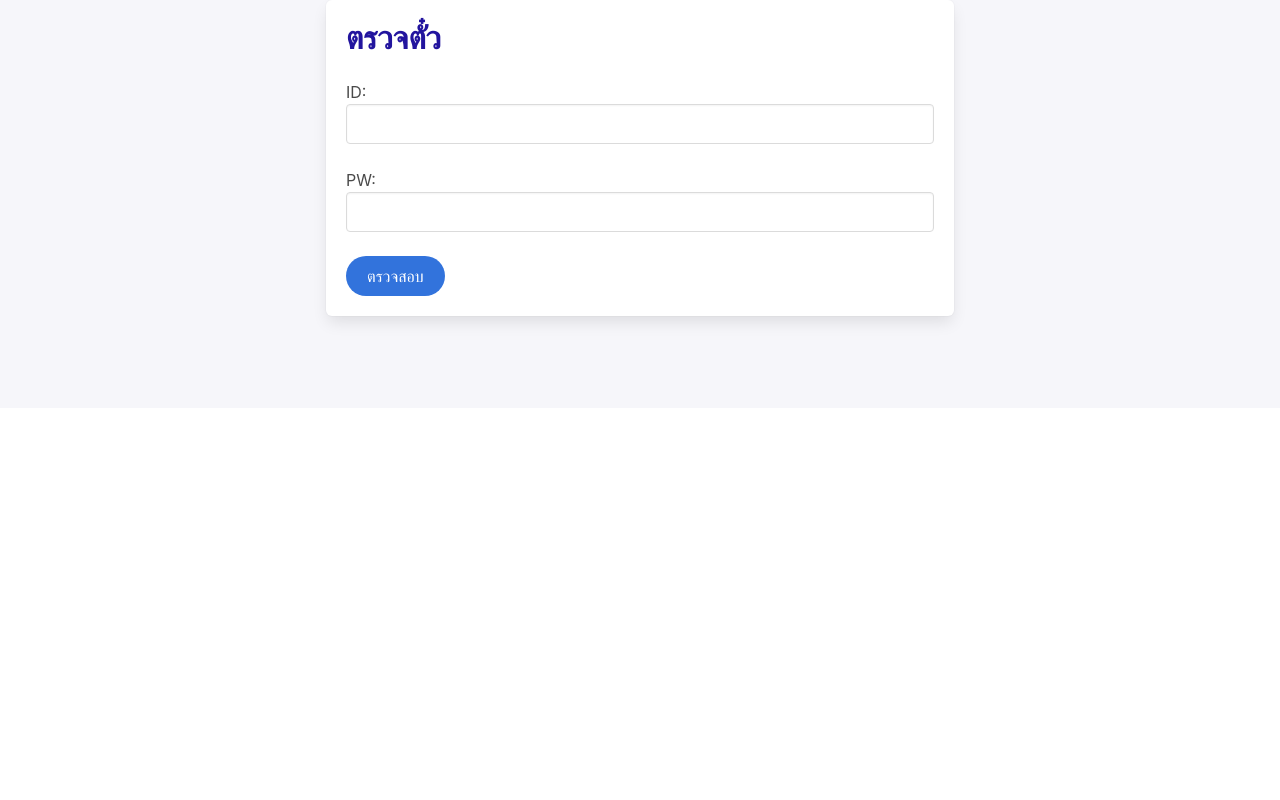
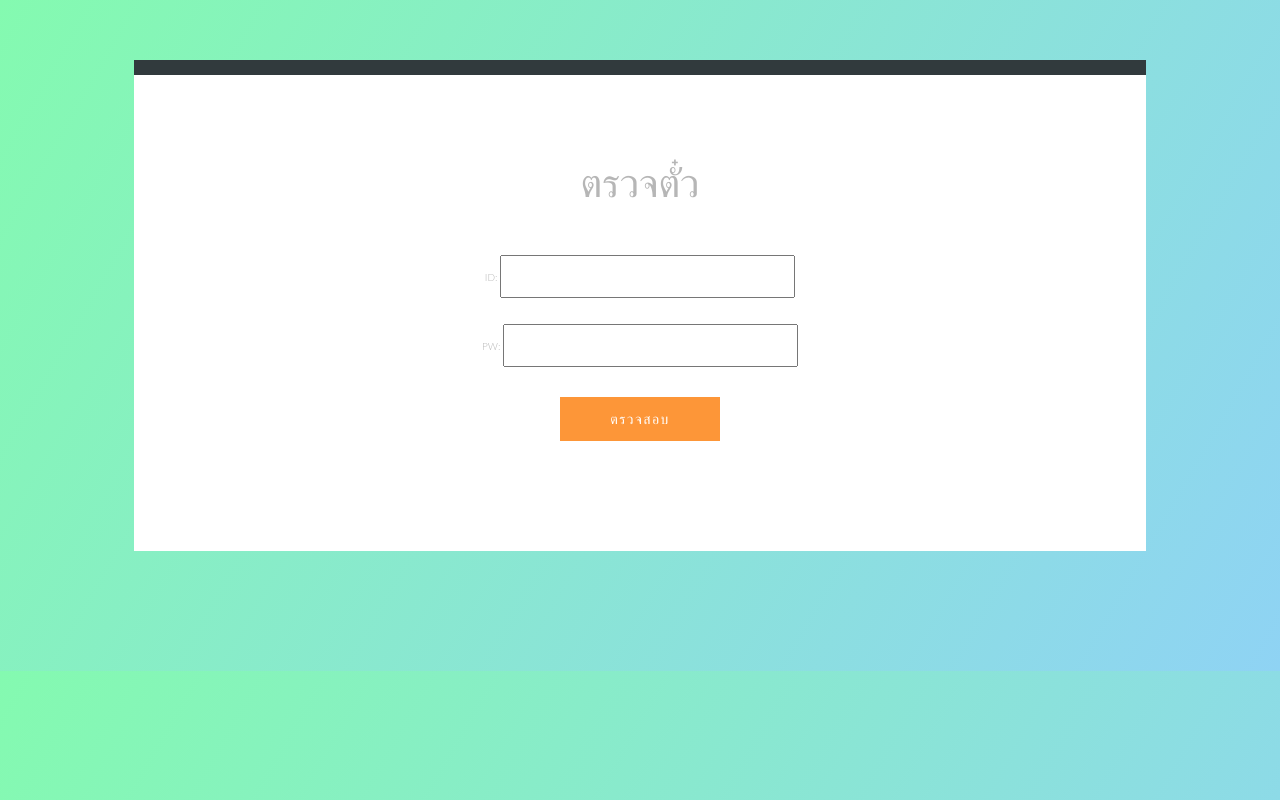
Before and after one commit to husna0112/train_ticket, a PHP site: page /check_reservation.php in a window 1280 px wide. Run offline with PHP 8.4, Linux system fonts and the light colour scheme.

Commit message:
Front end merge to back end 80% complete
- edit design front end 80% complete

```diff
--- a/Backend/check_reservation.php
+++ b/Backend/check_reservation.php
@@ -4,7 +4,7 @@
 <head>
 	<meta charset="utf-8">
 	<title></title>
-	<link rel="stylesheet" type="text/css" href="css/bulma.min.css">
+	<link rel="stylesheet" type="text/css" href="style.css">
 	<?php
 		$username = "root";
 		$password = "";
@@ -15,28 +15,14 @@
 </head>
 
 <body>
-	<div class="columns">
-		<div class="column is-3"></div>
-		<div class="column is-6">
-			<div class="container">
-				<div class="tile is-ancestor">
-					<div class="tile is-vertical is-parent">
-						<div class="tile is-child box">
-							<h1 class="title">ตรวจตั๋ว</h1>
-							<form method="post">
-								ID: <input class="input" type="text" name="randid"><br><br>
-								PW: <input class="input" type="password" name="randpw"><br><br>
-								<input class="button is-link is-rounded" type="submit" name="submit" value="ตรวจสอบ">
-							</form>
-						</div>
-					</div>
-				</div>
-			</div>
-		</div>
-	</div>
-	</div>
-
-
+	<section id="hire">
+		<h1 class="title">ตรวจตั๋ว</h1>
+		<form method="post">
+			<p>ID: <input class="input" type="text" name="randid"></p>
+			<p>PW: <input class="input" type="password" name="randpw"></p><br>
+			<input type="submit" name="submit" value="ตรวจสอบ">
+		</form>
+	</section>
 	<?php
 if (isset($_POST['submit'])) {
 		session_start();
--- /dev/null
+++ b/Backend/style.css
@@ -0,0 +1,163 @@
+body {
+  background: #84fab0;
+  background-image: linear-gradient(120deg, #84fab0 0%, #8fd3f4 100%);
+  font-size: 62.5%;
+  font-family: 'Lato', sans-serif;
+  font-weight: 300;
+  color: #B6B6B6;
+}
+body section {
+  background: white;
+  margin: 60px auto 120px;
+  border-top: 15px solid #313A3D;
+  text-align: center;
+  padding: 50px 0 110px;
+  width: 80%;
+  max-width: 1100px;
+}
+body section h1 {
+  margin-bottom: 40px;
+  font-size: 4em;
+  text-transform: uppercase;
+  font-family: 'Lato', sans-serif;
+  font-weight: 100;
+}
+
+form {
+  width: 58.3333333333%;
+  margin: 0 auto;
+}
+form .field {
+  width: 100%;
+  position: relative;
+  margin-bottom: 15px;
+}
+form .field label {
+  text-transform: uppercase;
+  position: absolute;
+  top: 0;
+  left: 0;
+  background: #313A3D;
+  width: 100%;
+  padding: 18px 0;
+  font-size: 1.45em;
+  letter-spacing: 0.075em;
+  -webkit-transition: all 333ms ease-in-out;
+  -moz-transition: all 333ms ease-in-out;
+  -o-transition: all 333ms ease-in-out;
+  -ms-transition: all 333ms ease-in-out;
+  transition: all 333ms ease-in-out;
+}
+form .field label + span {
+  font-family: 'SSStandard';
+  opacity: 0;
+  color: white;
+  display: block;
+  position: absolute;
+  top: 12px;
+  left: 7%;
+  font-size: 2.5em;
+  text-shadow: 1px 2px 0 #cd6302;
+  -webkit-transition: all 333ms ease-in-out;
+  -moz-transition: all 333ms ease-in-out;
+  -o-transition: all 333ms ease-in-out;
+  -ms-transition: all 333ms ease-in-out;
+  transition: all 333ms ease-in-out;
+}
+form .field input[type="text"],
+form .field textarea {
+  border: none;
+  background: #E8E9EA;
+  width: 80.5%;
+  margin: 0;
+  padding: 18px 0;
+  padding-left: 19.5%;
+  color: #313A3D;
+  font-size: 1.4em;
+  letter-spacing: 0.05em;
+  text-transform: uppercase;
+}
+form .field input[type="text"]#msg,
+form .field textarea#msg {
+  height: 18px;
+  resize: none;
+  -webkit-transition: all 333ms ease-in-out;
+  -moz-transition: all 333ms ease-in-out;
+  -o-transition: all 333ms ease-in-out;
+  -ms-transition: all 333ms ease-in-out;
+  transition: all 333ms ease-in-out;
+}
+form .field input[type="text"]:focus, form .field input[type="text"].focused,
+form .field textarea:focus,
+form .field textarea.focused {
+  outline: none;
+}
+form .field input[type="text"]:focus#msg, form .field input[type="text"].focused#msg,
+form .field textarea:focus#msg,
+form .field textarea.focused#msg {
+  padding-bottom: 150px;
+}
+form .field input[type="text"]:focus + label, form .field input[type="text"].focused + label,
+form .field textarea:focus + label,
+form .field textarea.focused + label {
+  width: 18%;
+  background: #FD9638;
+  color: #313A3D;
+}
+form .field input[type="text"].focused + label,
+form .field textarea.focused + label {
+  color: #FD9638;
+}
+form .field:hover label {
+  width: 18%;
+  background: #313A3D;
+  color: white;
+}
+form input[type="submit"] {
+  background: #FD9638;
+  color: white;
+  -webkit-appearance: none;
+  border: none;
+  text-transform: uppercase;
+  position: relative;
+  padding: 13px 50px;
+  font-size: 1.4em;
+  letter-spacing: 0.1em;
+  font-family: 'Lato', sans-serif;
+  font-weight: 300;
+  -webkit-transition: all 333ms ease-in-out;
+  -moz-transition: all 333ms ease-in-out;
+  -o-transition: all 333ms ease-in-out;
+  -ms-transition: all 333ms ease-in-out;
+  transition: all 333ms ease-in-out;
+}
+form input[type="submit"]:hover {
+  background: #313A3D;
+  color: #FD9638;
+}
+form input[type="submit"]:focus {
+  outline: none;
+  background: #cd6302;
+}
+
+input[type=text] {
+    width: 50%;
+    padding: 12px 20px;
+    margin: 8px 0;
+    box-sizing: border-box;
+  }
+
+input[type=password] {
+    width: 50%;
+    padding: 12px 20px;
+    margin: 8px 0;
+    box-sizing: border-box;
+  }
+
+select {
+    width: 50%;
+    padding: 16px 20px;
+    border: none;
+    border-radius: 4px;
+    background-color: #f1f1f1;
+  }
```
Also changed, not shown: Backend/bank.php (+9 -19 lines), Backend/reservation_complete.php (+3 -16 lines), Backend/reserve.scss (added, +189 -0 lines).
